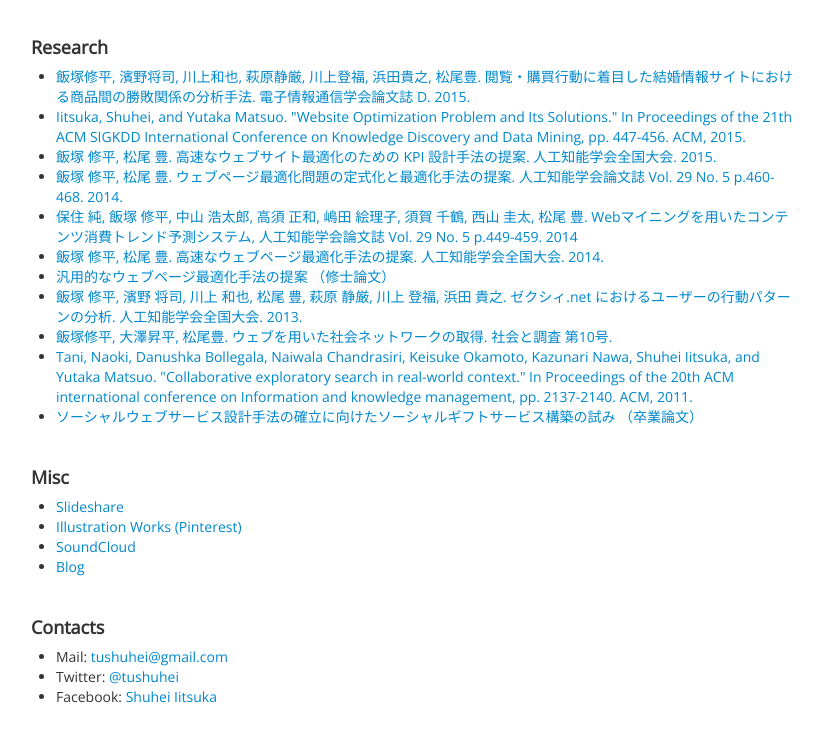
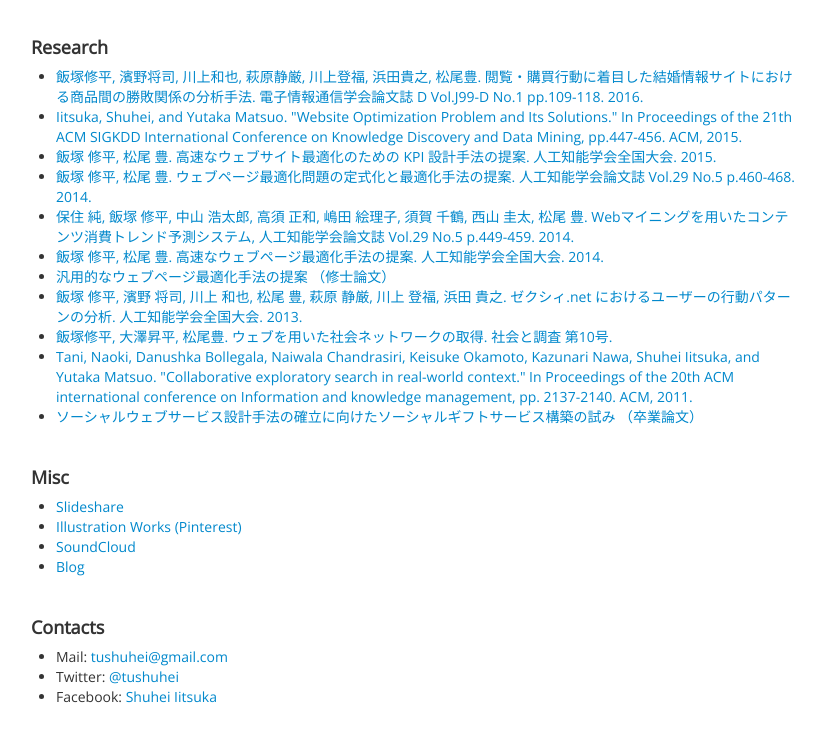
Before and after one commit to tushuhei/tushuhei-portfolio, a plain HTML site: page templates/index.html in a window 1280 px wide. Shown: the part 3313-4054 px from the top of the page, without its empty margins (324-1149 px from the left). Drawn offline with nearby package versions, Linux system fonts and the light colour scheme; a web font is replaced by a local one.

Commit message:
Update zxy paper.

```diff
--- a/templates/index.html
+++ b/templates/index.html
@@ -218,16 +218,16 @@
 
            <h3>Research</h3>
            <ul onclick="_gaq.push(['_trackEvent', 'research', 'click']);">
-             <li><a href="http://search.ieice.org/bin/summary_advpub.php?id=2015JDP7050&category=D&lang=J">
-               飯塚修平, 濱野将司, 川上和也, 萩原静厳, 川上登福, 浜田貴之, 松尾豊. 閲覧・購買行動に着目した結婚情報サイトにおける商品間の勝敗関係の分析手法. 電子情報通信学会論文誌 D. 2015.</a>
+             <li><a href="http://search.ieice.org/bin/summary.php?id=j99-d_1_109&category=D&year=2016&lang=J&abst=">
+               飯塚修平, 濱野将司, 川上和也, 萩原静厳, 川上登福, 浜田貴之, 松尾豊. 閲覧・購買行動に着目した結婚情報サイトにおける商品間の勝敗関係の分析手法. 電子情報通信学会論文誌 D Vol.J99-D No.1 pp.109-118. 2016.</a>
              <li><a href="http://dl.acm.org/citation.cfm?id=2783351">
-               Iitsuka, Shuhei, and Yutaka Matsuo. "Website Optimization Problem and Its Solutions." In Proceedings of the 21th ACM SIGKDD International Conference on Knowledge Discovery and Data Mining, pp. 447-456. ACM, 2015.</a>
+               Iitsuka, Shuhei, and Yutaka Matsuo. "Website Optimization Problem and Its Solutions." In Proceedings of the 21th ACM SIGKDD International Conference on Knowledge Discovery and Data Mining, pp.447-456. ACM, 2015.</a>
              <li><a href="https://kaigi.org/jsai/webprogram/2015/pdf/3C3-1.pdf">
                飯塚 修平, 松尾 豊. 高速なウェブサイト最適化のための KPI 設計手法の提案. 人工知能学会全国大会. 2015.</a>
              <li><a href="https://www.jstage.jst.go.jp/article/tjsai/29/5/29_29_460/_pdf">
-               飯塚 修平, 松尾 豊. ウェブページ最適化問題の定式化と最適化手法の提案. 人工知能学会論文誌 Vol. 29 No. 5 p.460-468. 2014.</a>
+               飯塚 修平, 松尾 豊. ウェブページ最適化問題の定式化と最適化手法の提案. 人工知能学会論文誌 Vol.29 No.5 p.460-468. 2014.</a>
              <li><a href="https://www.jstage.jst.go.jp/article/tjsai/29/5/29_29_449/_pdf">
-               保住 純, 飯塚 修平, 中山 浩太郎, 高須 正和, 嶋田 絵理子, 須賀 千鶴, 西山 圭太, 松尾 豊. Webマイニングを用いたコンテンツ消費トレンド予測システム, 人工知能学会論文誌 Vol. 29 No. 5 p.449-459. 2014</a>
+               保住 純, 飯塚 修平, 中山 浩太郎, 高須 正和, 嶋田 絵理子, 須賀 千鶴, 西山 圭太, 松尾 豊. Webマイニングを用いたコンテンツ消費トレンド予測システム, 人工知能学会論文誌 Vol.29 No.5 p.449-459. 2014.</a>
              <li><a href="https://kaigi.org/jsai/webprogram/2014/pdf/574.pdf">
                飯塚 修平, 松尾 豊. 高速なウェブページ最適化手法の提案. 人工知能学会全国大会. 2014.</a>
              <li><a href="/rsc/tushuhei_master_thesis.pdf">
```
